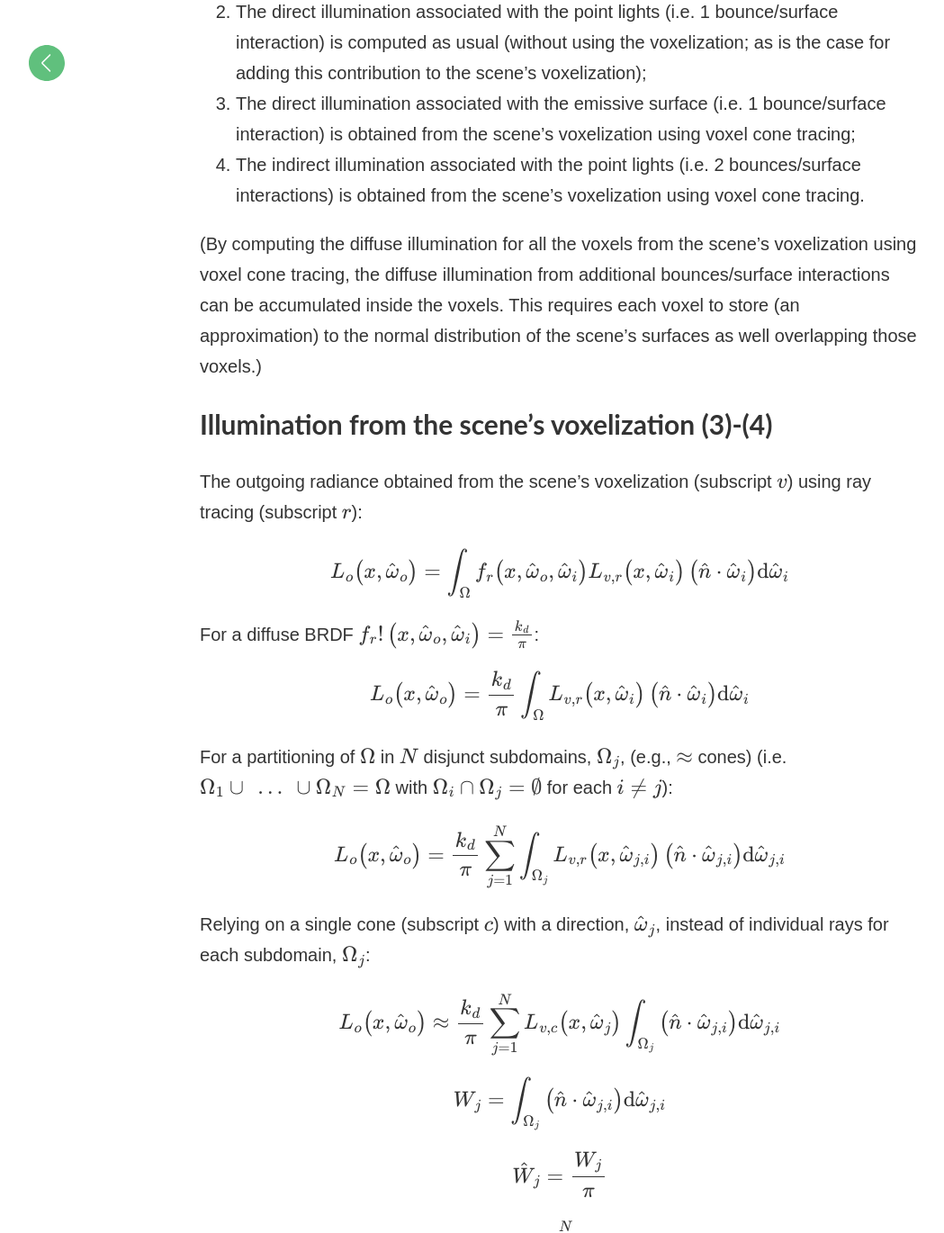
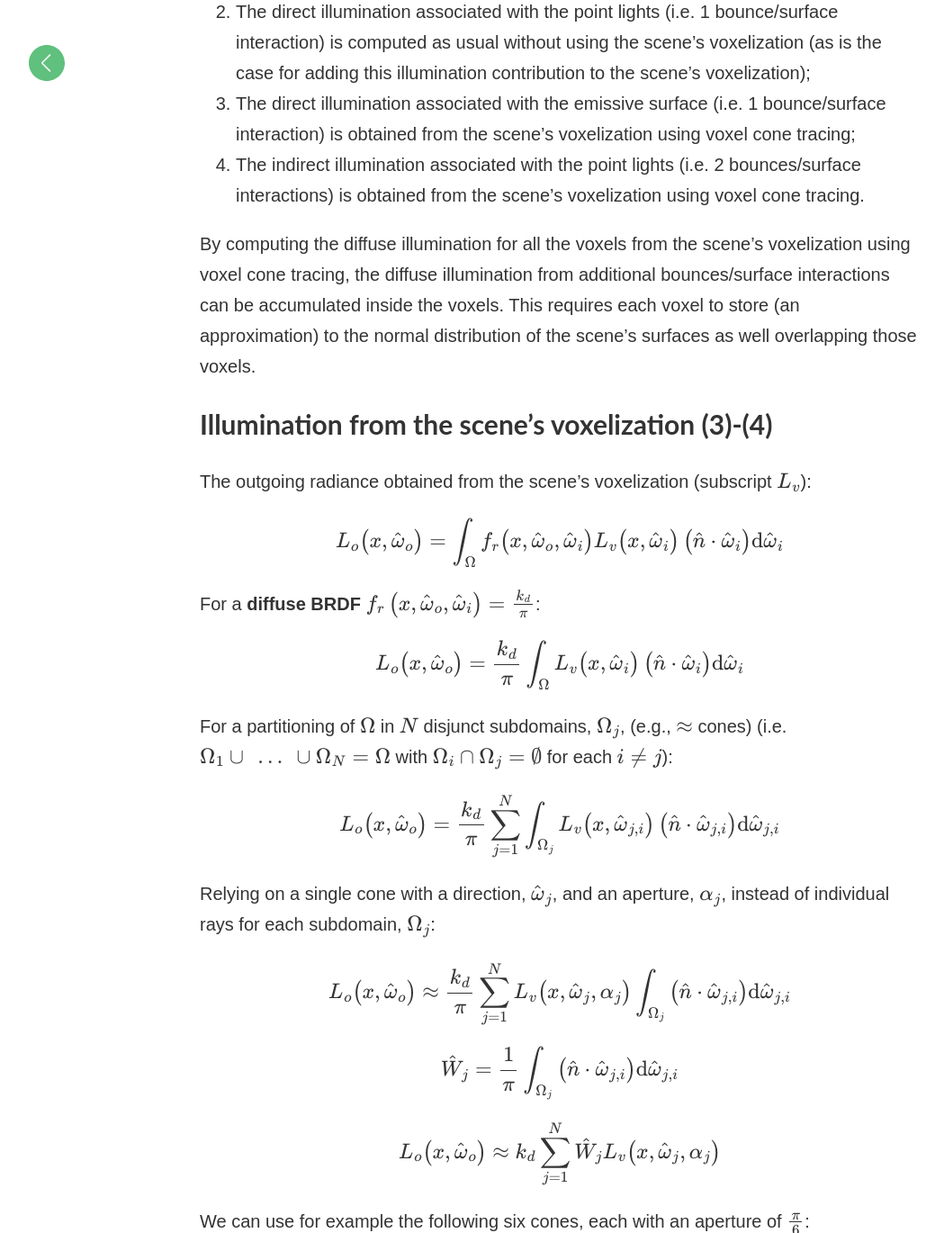
Before and after one commit to matt77hias/Blog, a Jekyll site: the page built from _posts/2018-08-19-voxel-cone-tracing.md, in a window 1280 px wide and 1400 px high, scrolled down 432 px, cut to the strip 0-1370 px from the top of the window. Shown: the whole strip at 90% size, without its empty margins (18-1067 px from the left). Built offline with Jekyll 4.4.1, drawn with Linux system fonts in a browser that asks for light colours; formulas are drawn with MathJax 3; comment, search, counter and statistics services are not loaded; some of the changed text lies outside the part shown.

Commit message:
Update 2018-08-19-voxel-cone-tracing.md

```diff
--- a/_posts/2018-08-19-voxel-cone-tracing.md
+++ b/_posts/2018-08-19-voxel-cone-tracing.md
@@ -6,38 +6,36 @@
 
 # Illumination components
 
-If the scenes only contain point lights (e.g., omni lights, spotlights, etc.) and emissive surfaces, the illumination contributions at a surface position, \\(x\\), are computed as follows:
+If our scenes only contain point lights (e.g., omni lights, spotlights, etc.) and emissive surfaces, the illumination contributions at a surface position, \\(x\\), are computed as follows:
 
- 1. The self emission associated with the emissive surface (i.e. 0 bounces/surface interactions) is computed as usual (without using the voxelization; as is the case for adding this contribution to the scene's voxelization);
- 2. The direct illumination associated with the point lights (i.e. 1 bounce/surface interaction) is computed as usual (without using the voxelization; as is the case for adding this contribution to the scene's voxelization);
+ 1. The self emission associated with the emissive surface (i.e. 0 bounces/surface interactions) is computed as usual without using the scene's voxelization (as is the case for adding this illumination contribution to the scene's voxelization);
+ 2. The direct illumination associated with the point lights (i.e. 1 bounce/surface interaction) is computed as usual without using the scene's voxelization (as is the case for adding this illumination contribution to the scene's voxelization);
  3. The direct illumination associated with the emissive surface (i.e. 1 bounce/surface interaction) is obtained from the scene's voxelization using voxel cone tracing;
  4. The indirect illumination associated with the point lights (i.e. 2 bounces/surface interactions) is obtained from the scene's voxelization using voxel cone tracing.
 
-(By computing the diffuse illumination for all the voxels from the scene's voxelization using voxel cone tracing, the diffuse illumination from additional bounces/surface interactions can be accumulated inside the voxels. This requires each voxel to store (an approximation) to the normal distribution of the scene's surfaces as well overlapping those voxels.)
+By computing the diffuse illumination for all the voxels from the scene's voxelization using voxel cone tracing, the diffuse illumination from additional bounces/surface interactions can be accumulated inside the voxels. This requires each voxel to store (an approximation) to the normal distribution of the scene's surfaces as well overlapping those voxels.
 
 # Illumination from the scene's voxelization (3)-(4)
 
-The outgoing radiance obtained from the scene's voxelization (subscript \\(v\\)) using ray tracing (subscript \\(r\\)):
+The outgoing radiance obtained from the scene's voxelization (subscript \\(L_v\\)):
 
-$$L_o\!\left(x, \hat\omega_o\right) = \int_\Omega f_{r}\!\left(x, \hat\omega_o, \hat\omega_i\right) L_{v,r}\!\left(x, \hat\omega_i\right) \left(\hat{n} \cdot \hat\omega_i\right) \mathrm{d}\hat\omega_i$$
+$$L_o\!\left(x, \hat\omega_o\right) = \int_\Omega f_{r}\!\left(x, \hat\omega_o, \hat\omega_i\right) L_v\!\left(x, \hat\omega_i\right) \left(\hat{n} \cdot \hat\omega_i\right) \mathrm{d}\hat\omega_i$$
 
-For a diffuse BRDF \\(f_{r}\!\left(x, \hat\omega_o, \hat\omega_i\right) = \frac{k_d}{\pi}\\):
+For a **diffuse BRDF** \\(f_{r}\left(x, \hat\omega_o, \hat\omega_i\right) = \frac{k_d}{\pi}\\):
 
-$$L_o\!\left(x, \hat\omega_o\right) = \frac{k_d}{\pi} \int_\Omega L_{v,r}\!\left(x, \hat\omega_i\right) \left(\hat{n} \cdot \hat\omega_i\right) \mathrm{d}\hat\omega_i$$
+$$L_o\!\left(x, \hat\omega_o\right) = \frac{k_d}{\pi} \int_\Omega L_v\!\left(x, \hat\omega_i\right) \left(\hat{n} \cdot \hat\omega_i\right) \mathrm{d}\hat\omega_i$$
 
 For a partitioning of \\(\Omega\\) in \\(N\\) disjunct subdomains, \\(\Omega_j\\), (e.g., \\(\approx\\) cones) (i.e. \\(\Omega_1 \cup~...~\cup \Omega_N = \Omega\\) with \\(\Omega_i \cap \Omega_j = \emptyset\\) for each \\(i \ne j\\)):
 
-$$L_o\!\left(x, \hat\omega_o\right) = \frac{k_d}{\pi} \sum_{j = 1}^{N} \int_{\Omega_{j}}  L_{v,r}\!\left(x, \hat\omega_{j,i}\right) \left(\hat{n} \cdot \hat\omega_{j,i}\right) \mathrm{d}\hat\omega_{j,i}$$
+$$L_o\!\left(x, \hat\omega_o\right) = \frac{k_d}{\pi} \sum_{j = 1}^{N} \int_{\Omega_{j}}  L_v\!\left(x, \hat\omega_{j,i}\right) \left(\hat{n} \cdot \hat\omega_{j,i}\right) \mathrm{d}\hat\omega_{j,i}$$
 
-Relying on a single cone (subscript \\(c\\)) with a direction, \\(\hat\omega_{j}\\), instead of individual rays for each subdomain, \\(\Omega_j\\):
+Relying on a single cone with a direction, \\(\hat\omega_{j}\\), and an aperture, \\(\alpha_{j}\\), instead of individual rays for each subdomain, \\(\Omega_j\\):
 
-$$L_o\!\left(x, \hat\omega_o\right) \approx \frac{k_d}{\pi} \sum_{j = 1}^{N} L_{v,c}\!\left(x, \hat\omega_{j}\right) \int_{\Omega_{j}} \left(\hat{n} \cdot \hat\omega_{j,i}\right) \mathrm{d}\hat\omega_{j,i}$$
+$$L_o\!\left(x, \hat\omega_o\right) \approx \frac{k_d}{\pi} \sum_{j = 1}^{N} L_v\!\left(x, \hat\omega_{j}, \alpha_{j}\right) \int_{\Omega_{j}} \left(\hat{n} \cdot \hat\omega_{j,i}\right) \mathrm{d}\hat\omega_{j,i}$$
 
-$$W_j = \int_{\Omega_{j}} \left(\hat{n} \cdot \hat\omega_{j,i}\right) \mathrm{d}\hat\omega_{j,i}$$
+$$\hat{W}_j = \frac{1}{\pi} \int_{\Omega_{j}} \left(\hat{n} \cdot \hat\omega_{j,i}\right) \mathrm{d}\hat\omega_{j,i}$$
 
-$$\hat{W}_j = \frac{W_j}{\pi}$$
-
-$$L_o\!\left(x, \hat\omega_o\right) \approx k_d \sum_{j = 1}^{N} \hat{W}_j L_{v,c}\!\left(x, \hat\omega_{j}\right)$$
+$$L_o\!\left(x, \hat\omega_o\right) \approx k_d \sum_{j = 1}^{N} \hat{W}_j L_v\!\left(x, \hat\omega_{j}, \alpha_{j}\right)$$
 
 We can use for example the following six cones, each with an aperture of \\(\frac{\pi}{6}\\):
 
@@ -51,7 +49,7 @@
 
 $$\hat{W}_{\mathrm{purple|red|green|orange|brown}} \approx \frac{1-\hat{W}_{\mathrm{blue}}}{5} = \frac{3}{20}$$
 
-For a specular BRDF, one typically uses a single cone with a direction, \\(2 \left(\hat{n} \cdot \hat\omega_o\right) \hat{n}-\hat\omega_o\\) (i.e. reflected direction of \\(\hat\omega_o\\) about \\(\hat{n}\\), and an aperture based on the roughness of the surface material.
+For a **specular BRDF**, one typically uses a single cone with a direction, \\(2 \left(\hat{n} \cdot \hat\omega_o\right) \hat{n}-\hat\omega_o\\) (i.e. reflected direction of \\(\hat\omega_o\\) about \\(\hat{n}\\), and an aperture based on the roughness of the surface material.
 
 # Voxel Cone Tracing
 
```
